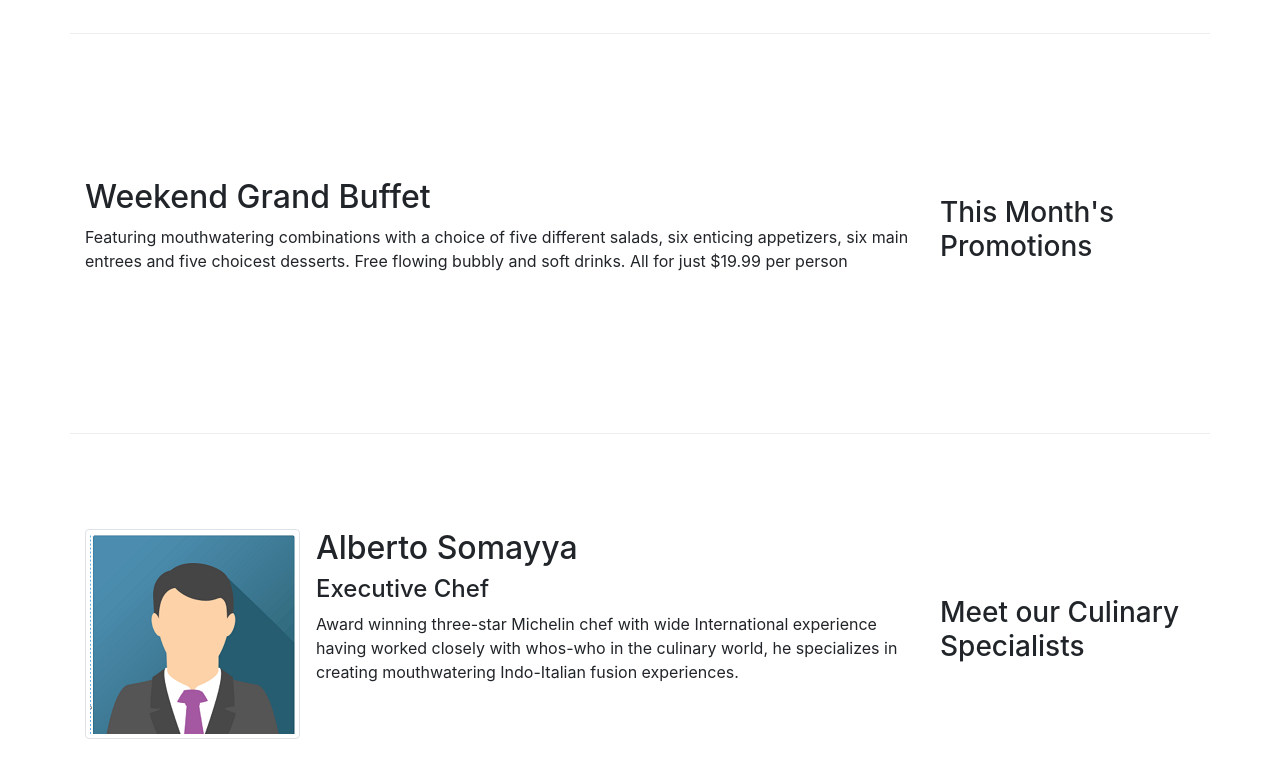
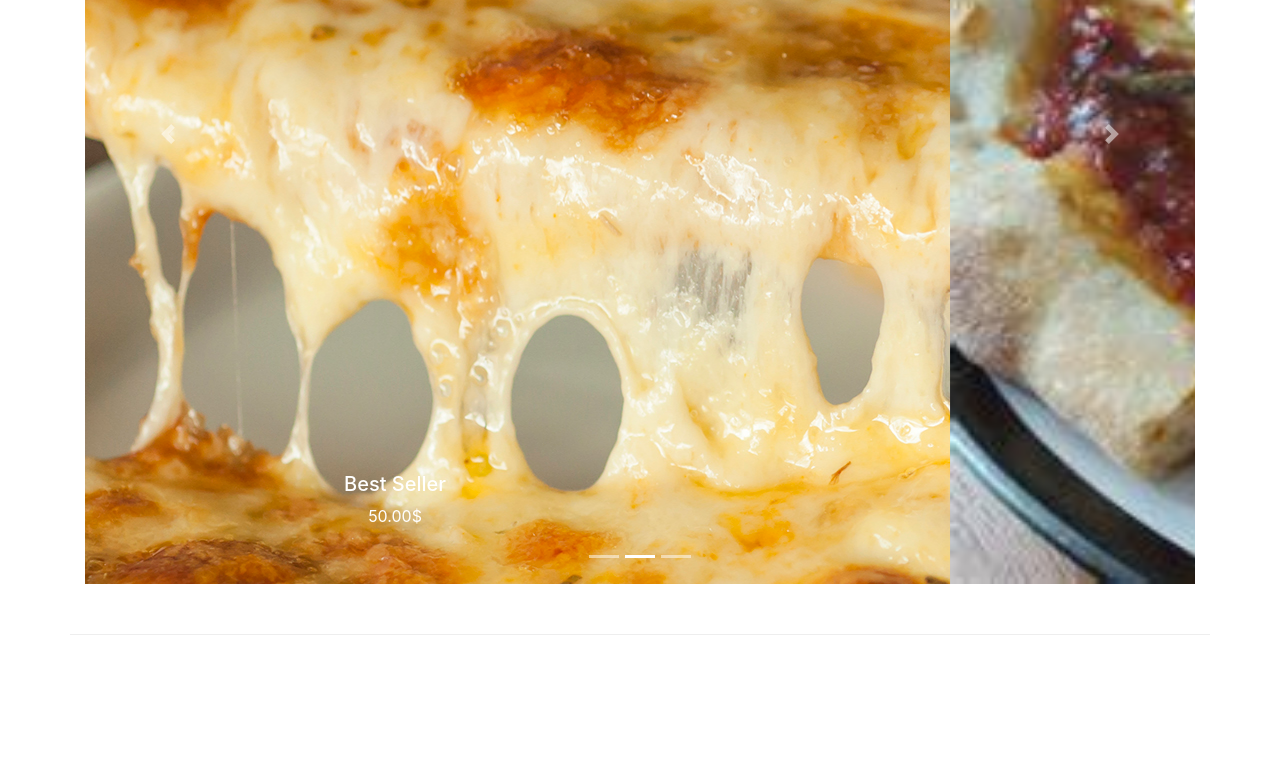
Before and after one commit to autobot-tm/conFusion, a website: page index.html in a window 1280 px wide. Shown: the part 720-1484 px from the top of the page. Drawn offline with nearby package versions, Linux system fonts and the light colour scheme.

Commit message:
Carousel

```diff
--- a/css/style.css
+++ b/css/style.css
@@ -57,3 +57,16 @@ body {
 .navbar-text {
     margin-right: -392%;
 }
+
+.carousel {
+    background: #512DA8;
+}
+
+.carousel-item {
+    height: 900px;
+}
+
+.carousel-item img {
+    min-height: 100%;
+    margin: auto;
+}
--- a/index.html
+++ b/index.html
@@ -120,6 +120,52 @@
     </header>
 
     <div class="container">
+        <div class="row row-content">
+            <div class="col">
+                <div id="myCarousel" class="carousel slide" data-ride="carousel">
+                    <!-- indicator control -->
+                    <ol class="carousel-indicators">
+                        <li class="active" data-target="#myCarousel" data-slide-to="0"></li>
+                        <li data-target="#myCarousel" data-slide-to="1"></li>
+                        <li data-target="#myCarousel" data-slide-to="2"></li>
+                    </ol>
+                    <!-- Content -->
+                    <div class="carousel-inner">
+                        <div class="carousel-item active">
+                            <img src="img/img1.jpg" class="d-block" alt="First slide">
+                            <div class="carousel-caption d-none d-md-block">
+                                <h5>Best Seller</h5>
+                                <p>50.00$</p>
+                            </div>
+                        </div>
+                        <div class="carousel-item">
+                            <img src="img/img2.jpg" class="d-block" alt="Second slide">
+                            <div class="carousel-caption d-none d-md-block">
+                                <h5>Hot</h5>
+                                <p>35.00$</p>
+                            </div>
+                        </div>
+                        <div class="carousel-item">
+                            <img src="img/img3.jpg" class="d-block" alt="Third slide">
+                            <div class="carousel-caption d-none d-md-block">
+                                <h5>Basic</h5>
+                                <p>25.00$</p>
+                            </div>
+                        </div>
+                    </div>
+                    <!-- add prev, next control -->
+                    <a href="#myCarousel" role="button" data-slide="prev" class="carousel-control-prev">
+                        <span class="carousel-control-prev-icon" aria-hidden="true"></span>
+                        <span class="sr-only">Previous</span>
+                    </a>
+                    <a href="#myCarousel" role="button" data-slide="next" class="carousel-control-next">
+                        <span class="carousel-control-next-icon" aria-hidden="true"></span>
+                        <span class="sr-only">Next</span>
+                    </a>
+                </div>
+             </div>   <!--end col -->
+        </div>
+
         <div class="row row-content align-items-center">
             <div class="col-12 col-sm-4 order-sm-last col-md-3">
                 <h3>Our Lipsmacking Culinary Creations</h3>
```
